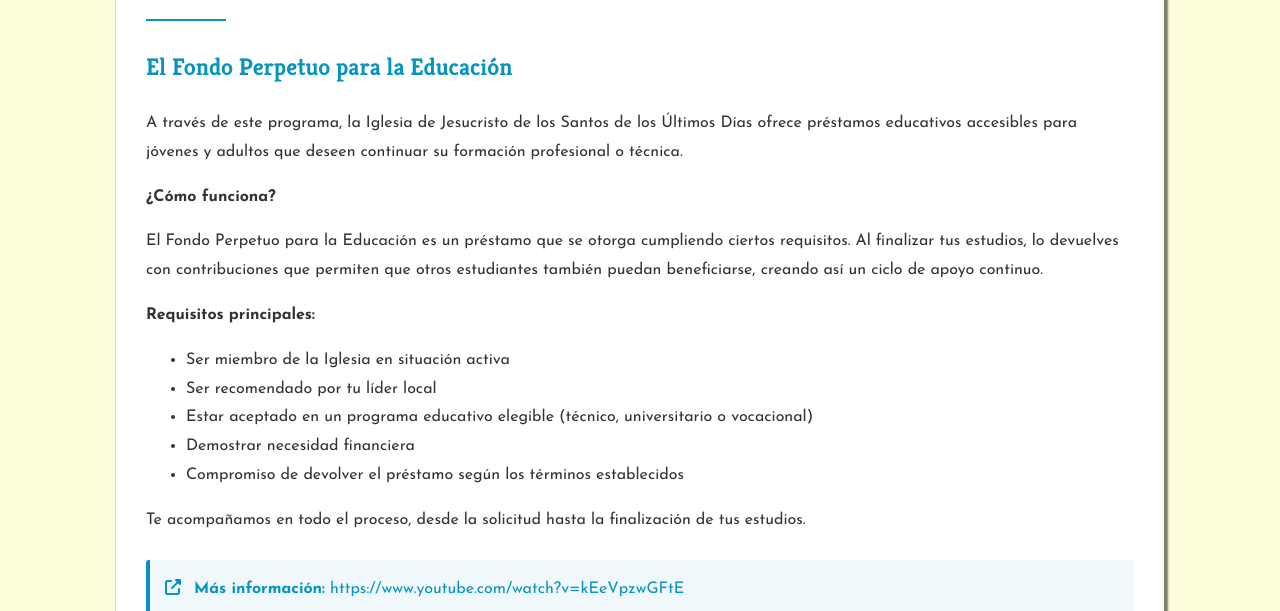
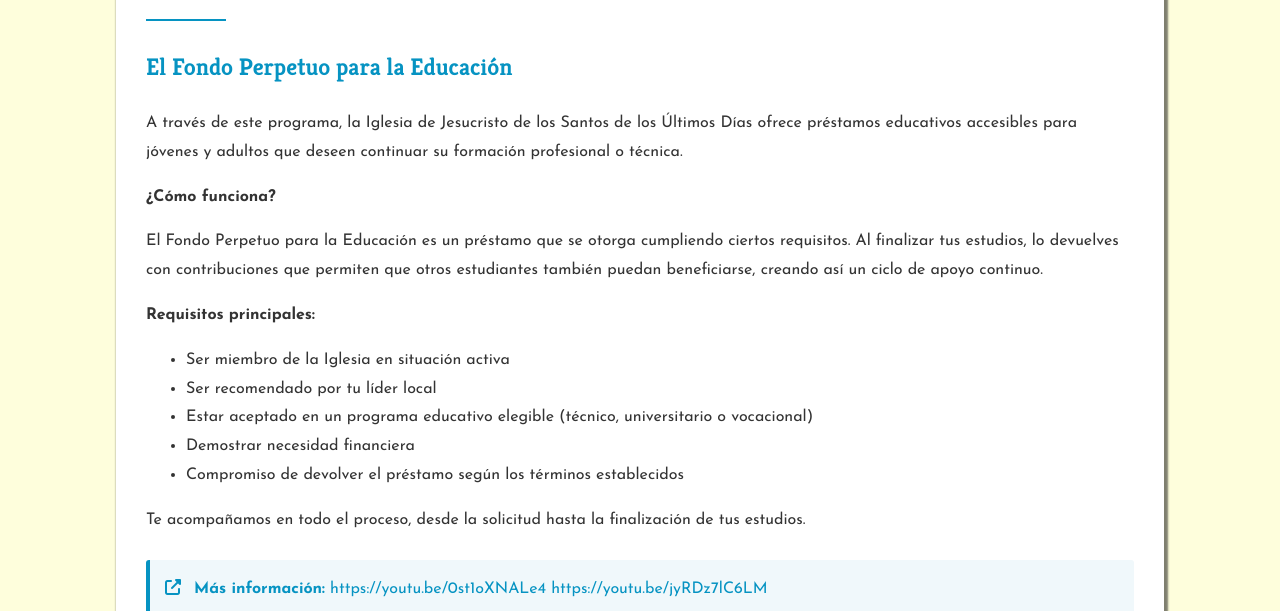
Before and after one commit to D4v1D-lab/web-prompt, a website: page paginas/educacion.html in a window 1280 px wide. Shown: the part 189-800 px from the top of the page. Drawn offline with nearby package versions, Linux system fonts and the light colour scheme; files whose address does not match are found by name.

Commit message:
Change video links to shortened YouTube URLs
Updated video links to point to YouTube shortened URLs.

```diff
--- a/paginas/educacion.html
+++ b/paginas/educacion.html
@@ -67,7 +67,8 @@
                 <div style="margin-top: 25px; padding: 15px; background: #f0f8fb; border-left: 4px solid rgb(6, 147, 194); border-radius: 3px; font-family: 'Josefin Sans', sans-serif;">
                     <i class="fas fa-external-link-alt" style="color: rgb(6, 147, 194); margin-right: 8px;"></i>
                     <strong style="color: rgb(6, 147, 194);">Más información:</strong>
-                    <a href="https://www.youtube.com/watch?v=0st1oXNALe4&t=56s" target="_blank" rel="noopener" style="color: rgb(6, 147, 194); word-break: break-all;">https://www.youtube.com/watch?v=kEeVpzwGFtE</a>
+                    <a href="https://www.youtube.com/watch?v=0st1oXNALe4&t=56s" target="_blank" rel="noopener" style="color: rgb(6, 147, 194); word-break: break-all;">https://youtu.be/0st1oXNALe4</a>
+                    <a href="https://www.youtube.com/watch?v=jyRDz7lC6LM&t=118s" target="_blank" rel="noopener" style="color: rgb(6, 147, 194); word-break: break-all;">https://youtu.be/jyRDz7lC6LM</a>
                 </div>
             </div>
             <div style="margin-top: 30px;">
```
